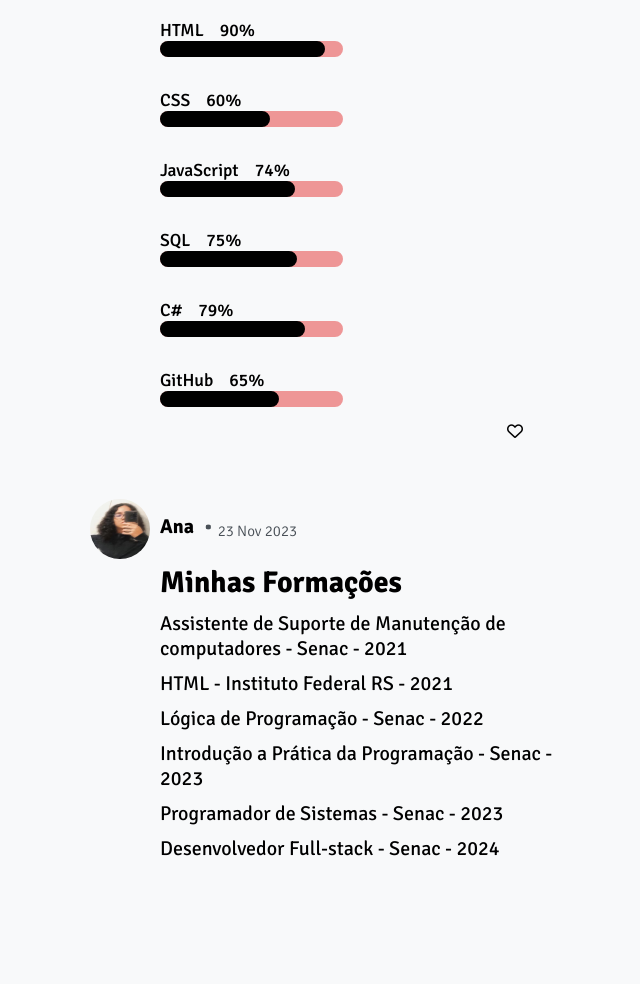
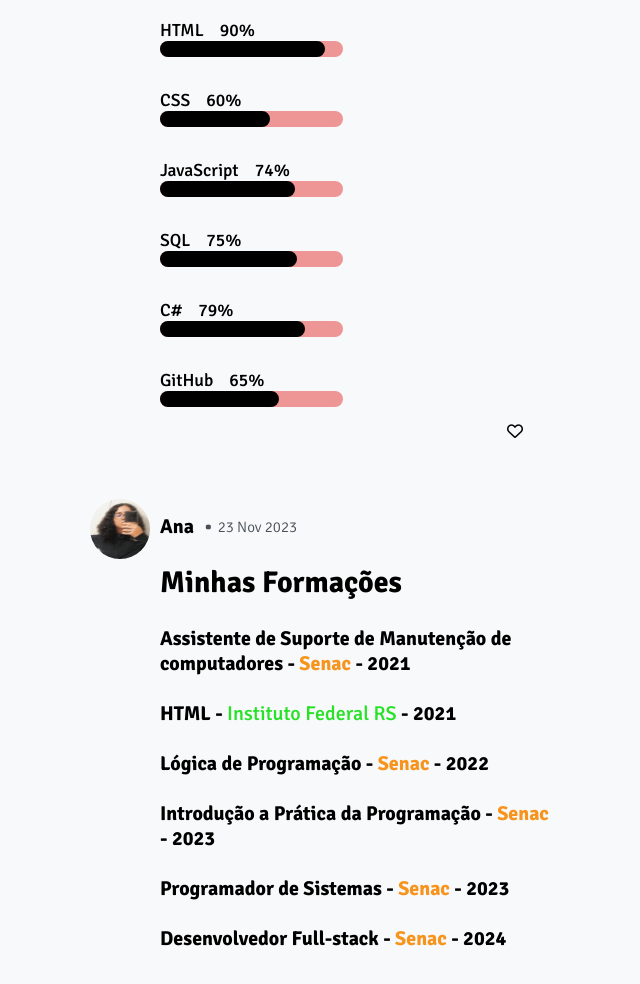
Before and after one commit to acee091/PTF, a plain HTML site: page index.html in a window 1280 px wide. Shown: the part 1456-2440 px from the top of the page, without its empty margins (346-986 px from the left). Drawn offline with Linux system fonts and the light colour scheme.

Commit message:
finalizado

```diff
--- a/css/style.css
+++ b/css/style.css
@@ -250,6 +250,7 @@ body{
     align-items: center;
     display: flex;
     color:#495057;
+    padding-bottom: 8px;
 }
 .nick{
     font-size: 20px;
@@ -281,6 +282,18 @@ body{
 }
 .text-post3 p{
     font-size: 20px;
+    font-weight: bold;
+    margin-top: 15px;
+}
+.text-post3 span{
+    font-size: 20px;
+}
+.RS{
+    color: rgb(39, 226, 39);
+}
+.senac{
+    color: #F7941D;
+    font-weight: bold;
 }
 .post h1{
     font-size: 30px;
--- a/index.html
+++ b/index.html
@@ -168,12 +168,12 @@
                 <div class="post3">
                     <div class="text-post3">
                         <h2>Minhas Formações</h2>
-                        <p>Assistente de Suporte de Manutenção de computadores - Senac - 2021 </p>
-                        <p>HTML - Instituto Federal RS - 2021 </p>
-                        <p>Lógica de Programação - Senac - 2022 </p>
-                        <p>Introdução a Prática da Programação - Senac - 2023 </p>
-                        <p>Programador de Sistemas - Senac - 2023 </p>
-                        <p>Desenvolvedor Full-stack - Senac - 2024 </p>
+                        <p>Assistente de Suporte de Manutenção de computadores - <span class="senac">Senac</span> - 2021 </p>
+                        <p>HTML - <span class="RS">Instituto Federal RS</span> - 2021 </p>
+                        <p>Lógica de Programação - <span class="senac">Senac</span> - 2022 </p>
+                        <p>Introdução a Prática da Programação - <span class="senac">Senac</span> - 2023 </p>
+                        <p>Programador de Sistemas - <span class="senac">Senac</span> - 2023 </p>
+                        <p>Desenvolvedor Full-stack - <span class="senac">Senac</span> - 2024 </p>
                     </div>
                 </div>
             </section>
```
